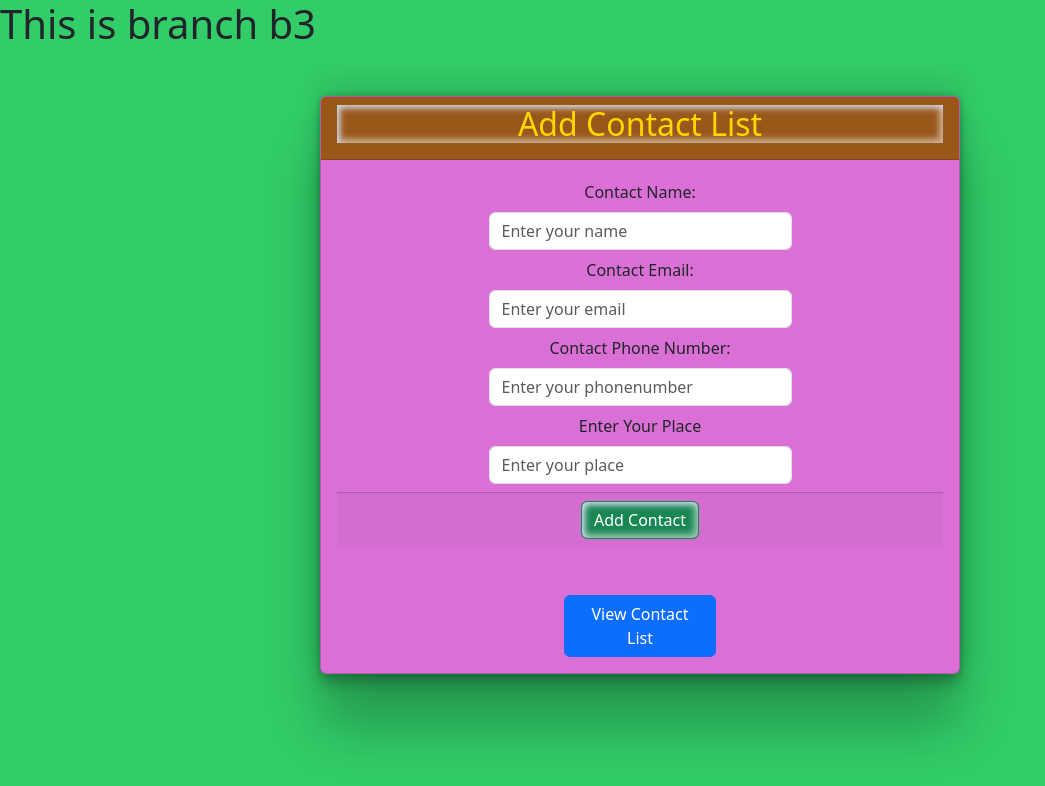
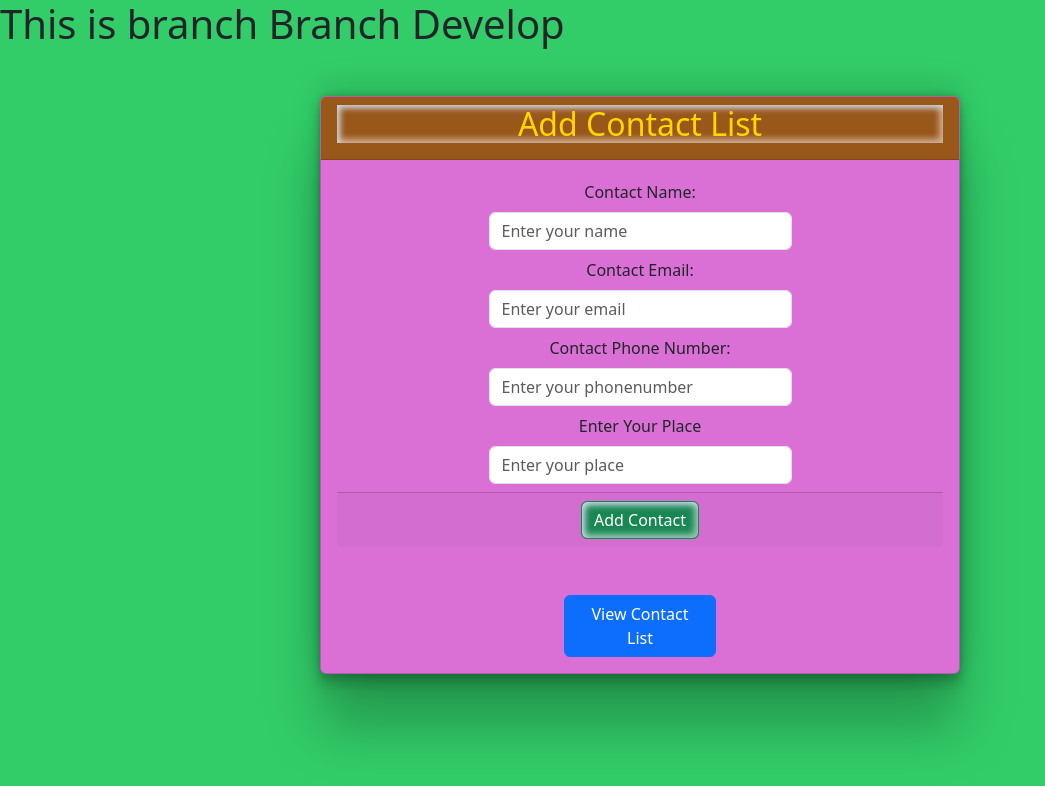
Before and after one commit to Ajith1ajith/Contact--mgmt-system, a React (Vite) app: page / in a window 1280 px wide. Shown: the top 786 px of the page, without its empty margins (0-1045 px from the left). Built offline with nearby package versions, Linux system fonts and the light colour scheme.

Commit message:
initial commit to branch develop

```diff
--- a/src/App.jsx
+++ b/src/App.jsx
@@ -9,7 +9,7 @@
 
   return (
     <>
-    <h1>This is branch b3
+    <h1>This is branch Branch Develop
 
     </h1>
     <BrowserRouter>
```
